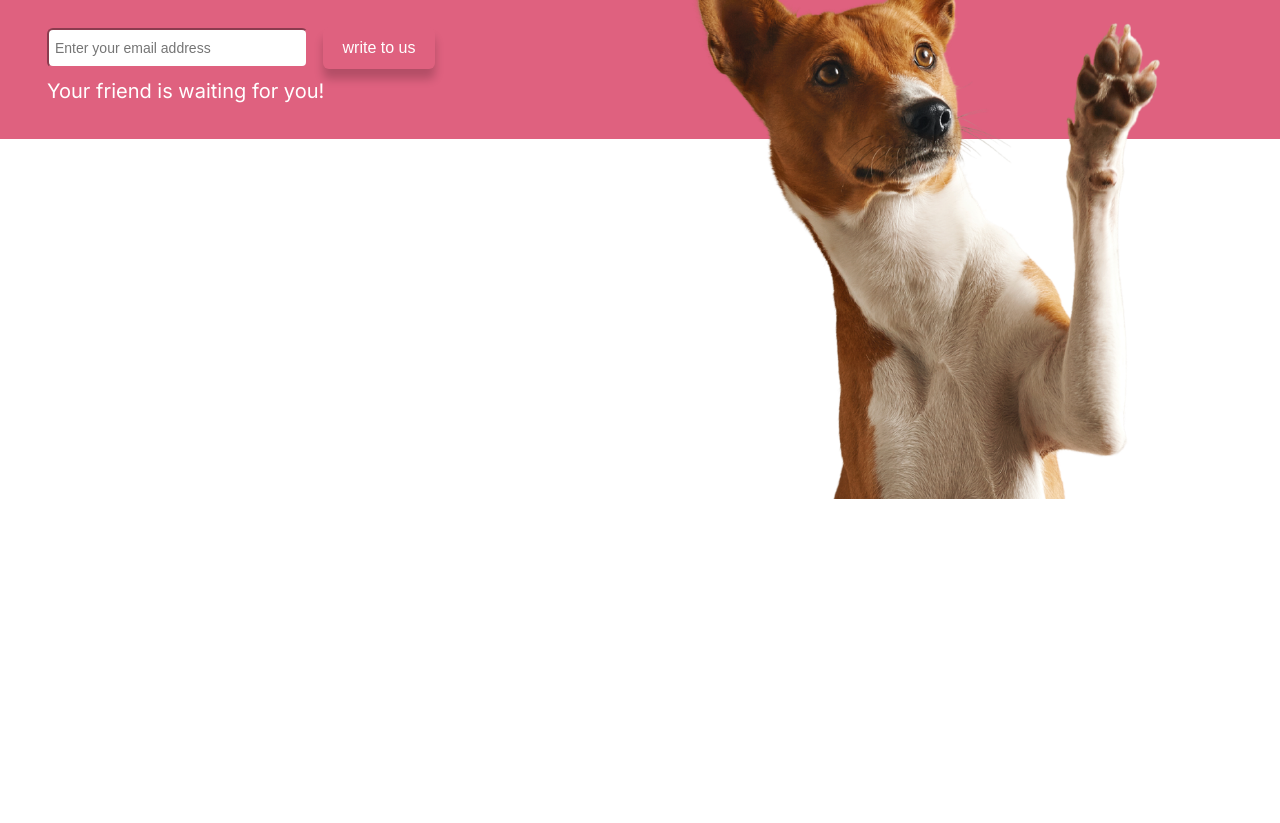
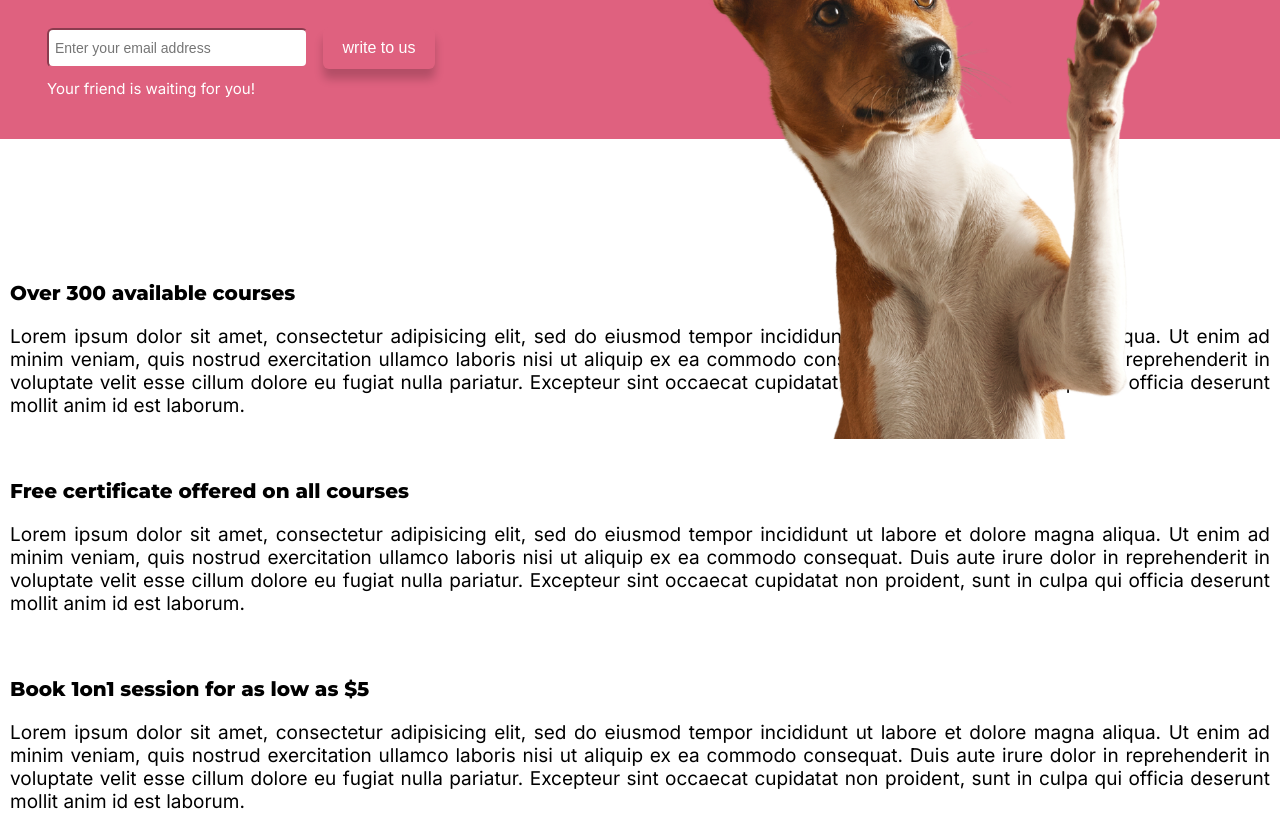
Before and after one commit to miwanoff/landing-flex, a plain HTML site: page index.html in a window 1280 px wide. Shown: the part 231-1054 px from the top of the page. Before the commit the page ends 800 px from the top, so only its background shows below. Drawn offline with Linux system fonts and the light colour scheme.

Commit message:
Lift image

```diff
--- a/index.html
+++ b/index.html
@@ -16,8 +16,8 @@
         <div class="container flex">
             <h2 class="logo">Dog shelter Friend</h2>
             <ul class="menu">
+                <li><a href="#">Find a friend</a></li>
                 <li><a href="#">Log in</a></li>
-                <li><a href="#">Find a friend</a></li>
             </ul>
         </div>
     </nav>
@@ -50,6 +50,42 @@
             </div>
         </div>
     </section>
+    <div class="lower-container container">
+        <section class="stats">
+            <div class="flex">
+                <div class="stat">
+                    <i class="fa fa-folder-open fa-2x" aria-hidden="true"></i>
+                    <h3 class="title">Over 300 available courses</h3>
+                    <p class="text">Lorem ipsum dolor sit amet, consectetur adipisicing elit, sed do eiusmod tempor
+                        incididunt ut labore et dolore magna aliqua. Ut enim ad minim veniam, quis nostrud exercitation
+                        ullamco laboris nisi ut aliquip ex ea commodo consequat. Duis aute irure dolor in reprehenderit
+                        in voluptate velit esse cillum dolore eu fugiat nulla pariatur.
+                        Excepteur sint occaecat cupidatat non proident, sunt in culpa qui officia deserunt mollit anim
+                        id est laborum.</p>
+                </div>
+                <div class="stat">
+                    <i class="fa fa-graduation-cap fa-2x" aria-hidden="true"></i>
+                    <h3 class="title">Free certificate offered on all courses</h3>
+                    <p class="text">Lorem ipsum dolor sit amet, consectetur adipisicing elit, sed do eiusmod tempor
+                        incididunt ut labore et dolore magna aliqua. Ut enim ad minim veniam, quis nostrud exercitation
+                        ullamco laboris nisi ut aliquip ex ea commodo consequat. Duis aute irure dolor in reprehenderit
+                        in voluptate velit esse cillum dolore eu fugiat nulla pariatur.
+                        Excepteur sint occaecat cupidatat non proident, sunt in culpa qui officia deserunt mollit anim
+                        id est laborum.</p>
+                </div>
+                <div class="stat">
+                    <i class="fa fa-credit-card-alt fa-2x" aria-hidden="true"></i>
+                    <h3 class="title">Book 1on1 session for as low as $5</h3>
+                    <p class="text">Lorem ipsum dolor sit amet, consectetur adipisicing elit, sed do eiusmod tempor
+                        incididunt ut labore et dolore magna aliqua. Ut enim ad minim veniam, quis nostrud exercitation
+                        ullamco laboris nisi ut aliquip ex ea commodo consequat. Duis aute irure dolor in reprehenderit
+                        in voluptate velit esse cillum dolore eu fugiat nulla pariatur.
+                        Excepteur sint occaecat cupidatat non proident, sunt in culpa qui officia deserunt mollit anim
+                        id est laborum.</p>
+                </div>
+            </div>
+        </section>
+    </div>
 
 </body>
 
--- a/style.css
+++ b/style.css
@@ -130,3 +130,40 @@ nav .flex {
   cursor: pointer;
   box-shadow: 0 10px 10px rgba(0, 0, 0, 0.2);
 }
+
+.showcase-form {
+  margin: auto;
+}
+
+.little-info {
+  font-size: 15px;
+  font-family: "Inter", sans-serif;
+}
+
+.lower-container {
+  margin: 100px auto;
+  padding: 0;
+  max-width: 1400px;
+}
+
+.title {
+  color: black;
+  font-size: 20px;
+  text-align: left;
+  padding-left: 10px;
+  padding-top: 10px;
+}
+
+.text {
+  color: black;
+  font-size: 19px;
+  width: 100%;
+  padding: 10px;
+  margin: 0, 20px;
+  text-align: justify;
+}
+
+.image {
+  position: relative;
+  top: -60px;
+}
```
